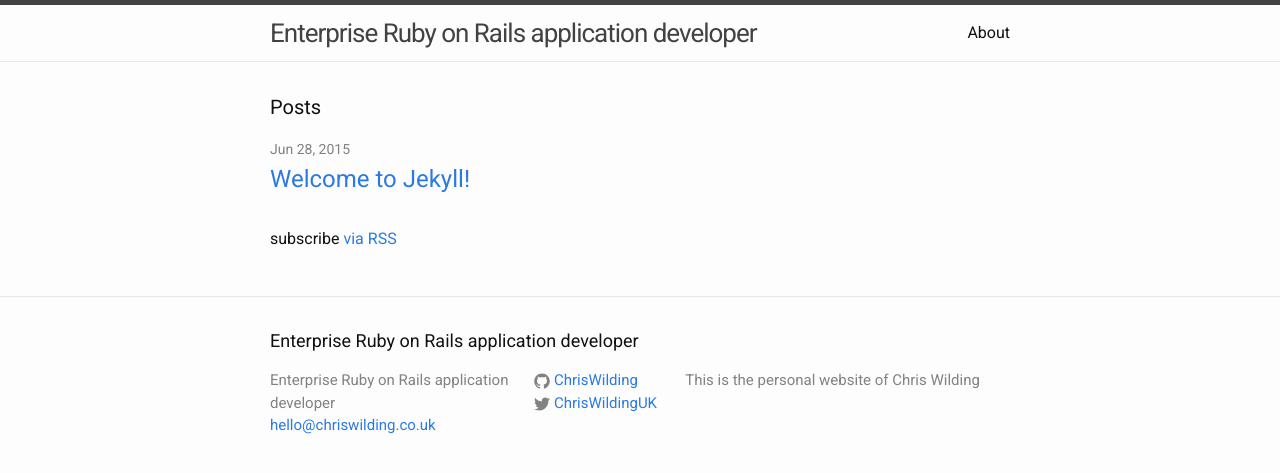
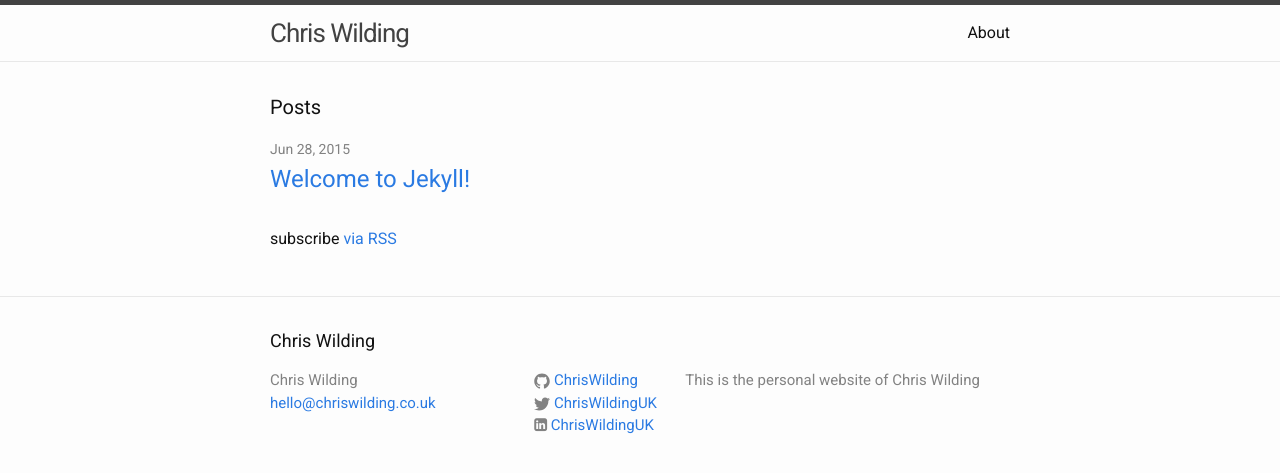
Before and after one commit to ChrisWilding/ChrisWilding.github.io, a Jekyll site: the page built from index.html, in a window 1280 px wide. Shown: the top 473 px of the page. Built offline with Jekyll 4.4.1, drawn with Linux system fonts in a browser that asks for light colours; nearby versions of some CDN libraries.

Commit message:
Add Font Awesome. Add LinkedIn link to footer

```diff
--- a/_config.yml
+++ b/_config.yml
@@ -1,12 +1,13 @@
 # Site settings
-title: Enterprise Ruby on Rails application developer
+title: Chris Wilding
 email: hello@chriswilding.co.uk
 description: >
   This is the personal website of Chris Wilding
 baseurl: ''
 url: 'http://chriswilding.co.uk'
+github_username:  ChrisWilding
+linkedin_username: ChrisWildingUK
 twitter_username: ChrisWildingUK
-github_username:  ChrisWilding
 
 # Build settings
 markdown: kramdown
--- a/_includes/footer.html
+++ b/_includes/footer.html
@@ -42,6 +42,13 @@
             </a>
           </li>
           {% endif %}
+
+          {% if site.linkedin_username %}
+          <li>
+            <i class="fa fa-linkedin-square"></i>
+            <a href="https://www.linkedin.com/in/{{ site.linkedin_username }}">{{ site.linkedin_username }}</a>
+          </li>
+          {% endif %}
         </ul>
       </div>
 
--- a/_includes/head.html
+++ b/_includes/head.html
@@ -5,7 +5,7 @@
 
     <title>{% if page.title %}{{ page.title }}{% else %}{{ site.title }}{% endif %}</title>
     <meta name="description" content="{{ site.description }}">
-
+    <link rel="stylesheet" href="//maxcdn.bootstrapcdn.com/font-awesome/4.3.0/css/font-awesome.min.css">
     <link href='http://fonts.googleapis.com/css?family=Roboto|Roboto+Mono|Roboto+Slab' rel='stylesheet' type='text/css'>
     <link rel="stylesheet" href="{{ "/css/main.css" | prepend: site.baseurl }}">
     <link rel="canonical" href="{{ page.url | replace:'index.html','' | prepend: site.baseurl | prepend: site.url }}">
```
